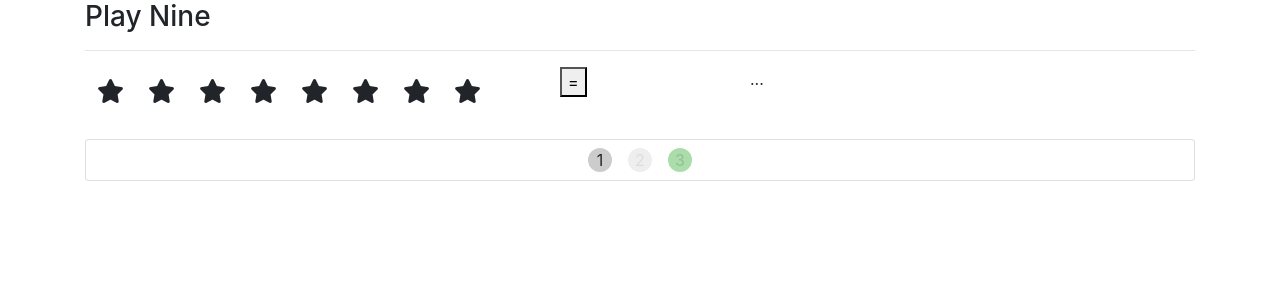
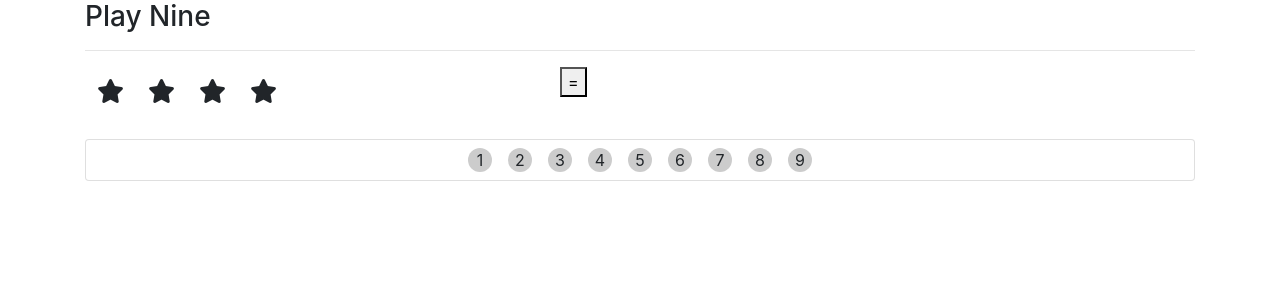
Before and after one commit to diegoami/JS_Learn_React, a React (Create React App) app: page / in a window 1280 px wide. Shown: the top 300 px of the page. Built offline with nearby package versions, Linux system fonts and the light colour scheme.

Commit message:
Next step with stars

```diff
--- a/package.json
+++ b/package.json
@@ -6,9 +6,11 @@
     "@fortawesome/fontawesome": "^1.1.4",
     "axios": "^0.18.0",
     "bootstrap": "^4.0.0-alpha.6",
+    "lodash": "^4.17.5",
     "react": "^16.2.0",
     "react-dom": "^16.2.0",
-    "react-scripts": "1.1.1"
+    "react-scripts": "1.1.1",
+    "underscore": "^1.8.3"
   },
   "scripts": {
     "start": "react-scripts start",
--- a/src/AppStars.js
+++ b/src/AppStars.js
@@ -3,17 +3,14 @@
 
 import '@fortawesome/fontawesome/styles.css';
 import './AppStars.css'
+var _ = require('lodash')
+
 const Stars = (props) => {
-    const numberOfStars = 1 + Math.floor(Math.random()*9);
-
-    let stars = [];
-    for (let i=0; i<numberOfStars; i++) {
-        stars.push(<i key={i} className="fa fa-star"></i>);
-    }
-
     return (
         <div className="col-5">
-            {stars}
+            {_.range(props.numberOfStars).map(i =>
+                <i key={i} className="fa fa-star"></i>
+            )}
         </div>
     );
 };
@@ -29,36 +26,59 @@
 const Answer = (props) => {
     return (
         <div className="col-5">
-            ...
+            {props.selectedNumbers.map((number, i) =>
+                <span key={i}>{number}</span>
+            )}
         </div>
     );
 };
 
 const Numbers = (props) => {
+    const numberClassName = (number) => {
+        if (props.selectedNumbers.indexOf(number) >= 0) {
+            return 'selected';
+        }
+    };
     return (
         <div className="card text-center">
             <div>
-                <span>1</span>
-                <span className="selected">2</span>
-                <span className="used">3</span>
+                {Numbers.list.map((number, i) =>
+                        <span key={i} className={numberClassName(number)}
+                              onClick={() => props.selectNumber(number)}>
+            {number}
+          </span>
+                )}
             </div>
         </div>
     );
 };
 
+Numbers.list = _.range(1, 10);
+
 class Game extends React.Component {
+    state = {
+        selectedNumbers: [],
+        randomNumberOfStars: 1 + Math.floor(Math.random()*9),
+    };
+    selectNumber = (clickedNumber) => {
+        if (this.state.selectedNumbers.indexOf(clickedNumber) >= 0) { return; }
+        this.setState(prevState => ({
+            selectedNumbers: prevState.selectedNumbers.concat(clickedNumber)
+        }));
+    };
     render() {
         return (
             <div className="container">
                 <h3>Play Nine</h3>
                 <hr />
                 <div className="row">
-                    <Stars />
+                    <Stars numberOfStars={this.state.randomNumberOfStars} />
                     <Button />
-                    <Answer />
+                    <Answer selectedNumbers={this.state.selectedNumbers} />
                 </div>
                 <br />
-                <Numbers />
+                <Numbers selectedNumbers={this.state.selectedNumbers}
+                         selectNumber={this.selectNumber} />
             </div>
         );
     }
@@ -74,4 +94,6 @@
     }
 }
 
+
+
 export default AppStars;
```
Also changed, not shown: 1 other file (tests, documents, lock files or other folders).
